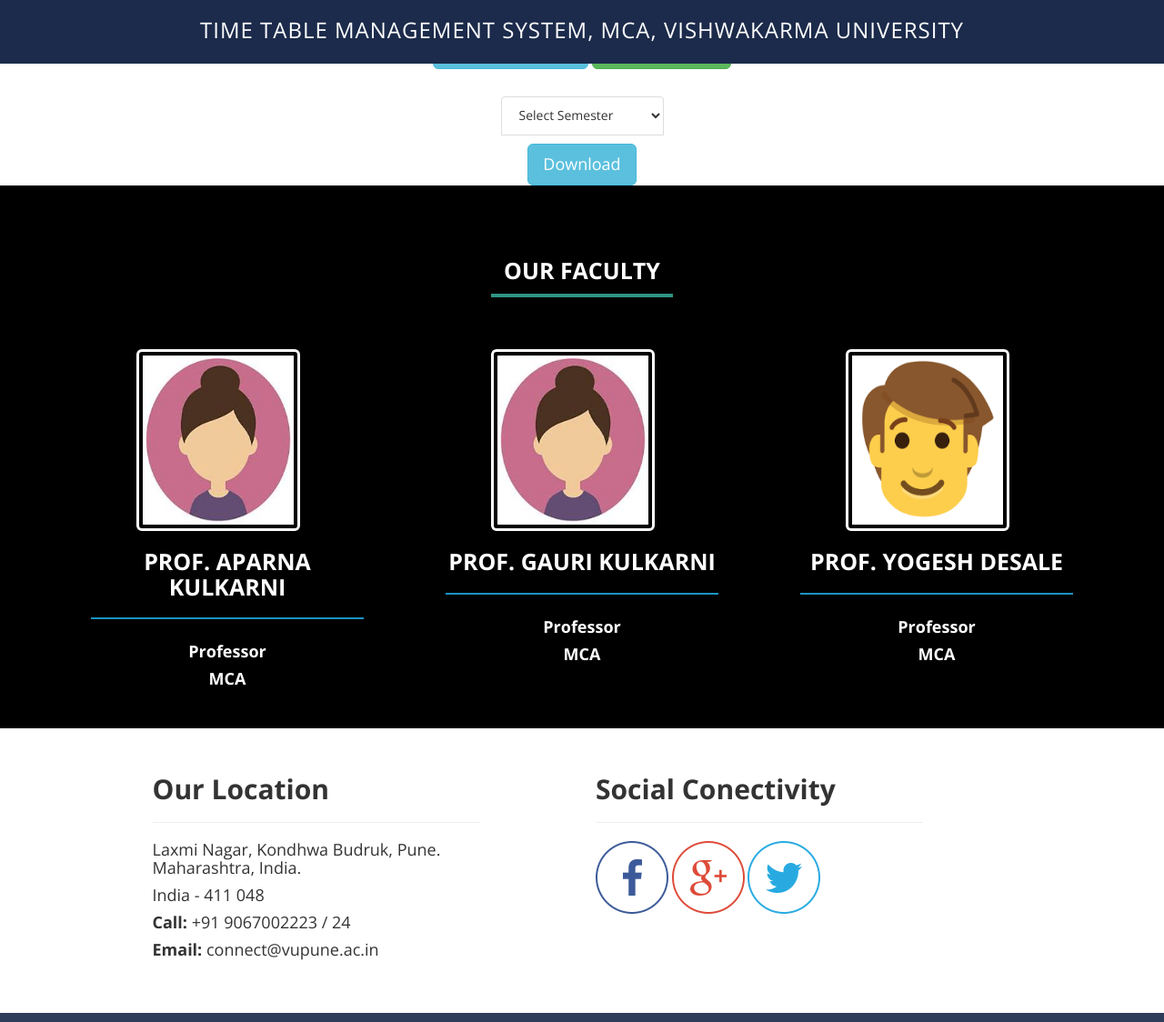
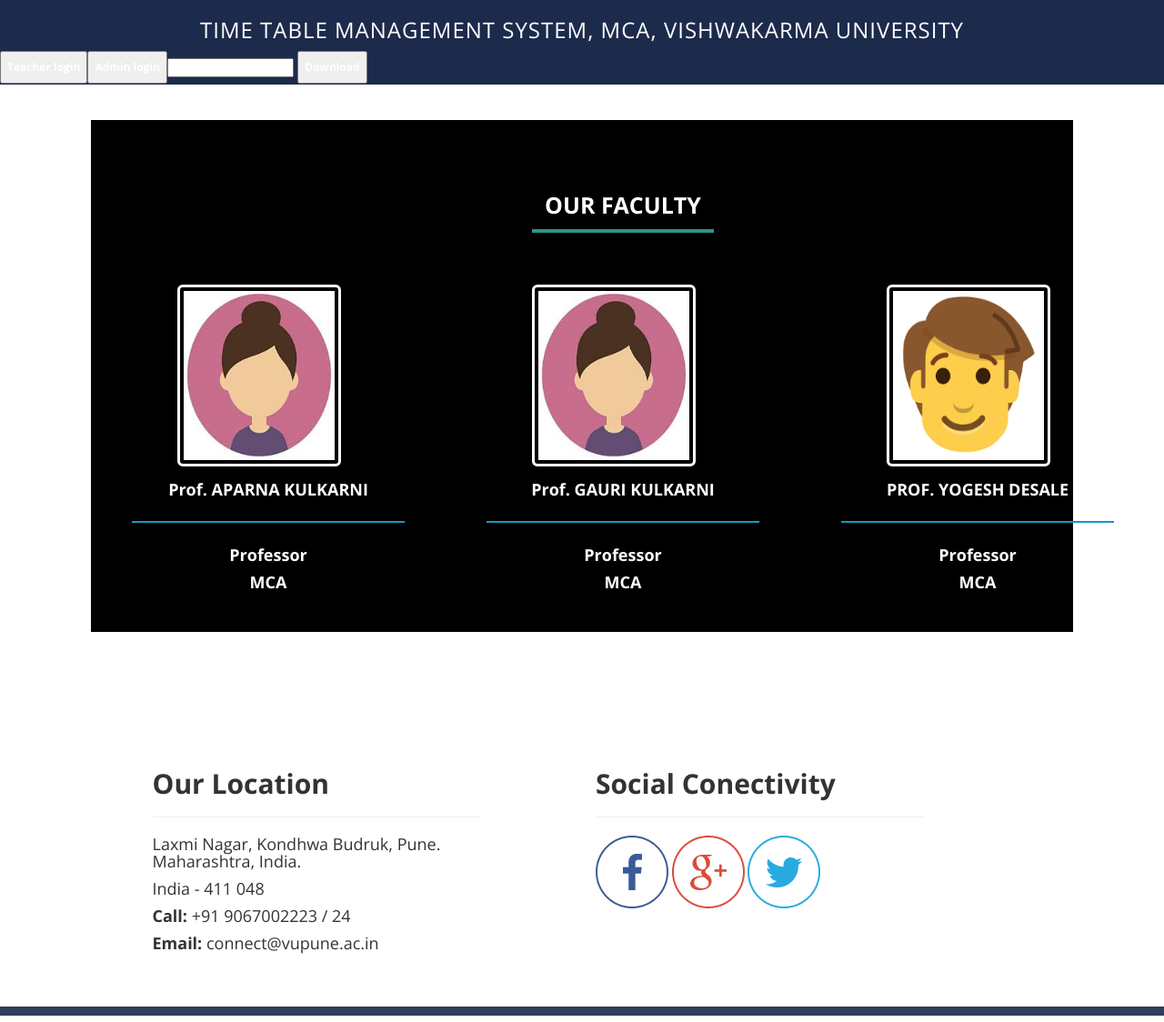
Before and after one commit to Shivanshu3979/sroy_php, a PHP site: page / in a window 1280 px wide. Shown: the whole page at 91% size. Run offline with PHP 8.4, Linux system fonts and the light colour scheme.

Commit message:
navigation bar

```diff
--- a/TTMS/files/assets/css/style.css
+++ b/TTMS/files/assets/css/style.css
@@ -1,17 +1,4 @@
-/*=============================================================
-    Authour URI: www.binarytheme.com
-    License: Commons Attribution 3.0
 
-    http://creativecommons.org/licenses/by/3.0/
-
-    100% To use For Personal And Commercial Use.
-    IN EXCHANGE JUST GIVE US CREDITS AND TELL YOUR FRIENDS ABOUT US
-
-    ========================================================  */
-
-/* =============================================================
-   GENERAL STYLES
- ============================================================ */
 body {
     font-family: 'Open Sans', sans-serif;
     line-height: 30px;
@@ -31,8 +18,24 @@
   NAVBAR STYLES
     ===================================*/
 
+.navigation{
+    display:flex;
+}
+
 .logo-custom {
     max-height: 40px;
+}
+
+.menu_bar{
+    display: flex;
+    flex-direction: column;
+}
+
+.menu_bar button{
+    width: 10em;;
+    height:2em;
+    margin:0;
+    padding: 0px 3px 3px 3px;
 }
 
 #menu {
@@ -42,8 +45,11 @@
     font-weight: 900;
     letter-spacing: 1px;
     min-height: 70px;
+    position:fixed;
 }
-
+.btn-info{
+    margin-bottom:10px;
+}
 .navbar-inverse {
     border-color: transparent;
 }
@@ -59,7 +65,6 @@
 
 .modal {
     display: none; /* Hidden by default */
-    position: fixed; /* Stay in place */
     z-index: 1; /* Sit on top */
     left: 0;
     top: 0;
@@ -309,6 +314,7 @@
 #faculty-sec {
     background-color: #000;
     color: #fff;
+    margin:100px;
 }
 
 #faculty-sec .header-line {
--- a/TTMS/files/index.php
+++ b/TTMS/files/index.php
@@ -31,6 +31,23 @@
             <h3 align="center">TIME TABLE MANAGEMENT SYSTEM, MCA, VISHWAKARMA UNIVERSITY</h3>
         </div>
     </div>
+
+    <div class="navigation">
+        <button>Teacher login</button>
+        <button>Admin login</button>
+        <div>
+            <form  style="margin:0;padding:0;" data-scroll-reveal="enter from the bottom after 0.2s" action="studentvalidation.php" method="post">
+                <select id="select_semester" name="select_semester" >
+                    <option selected disabled>Select Semester</option>
+                    <option value="3"> MCA ( Semester I )</option>
+                    <option value="4"> MCA ( Semester II )</option>
+                    <option value="5"> MCA ( Semester III )</option>
+                    <option value="6"> MCA ( Semester IV )</option>
+                </select>
+                <button type="submit">Download</button>
+            </form>
+        </div>
+    </div>
 </div>
 
 <script type="text/javascript">
@@ -43,26 +60,18 @@
         window.alert("Downloaded!");
     }
 </script>
-<div align="center" STYLE="margin-top: 30px">
+<div class="menu_bar">
+<div>
     <button data-scroll-reveal="enter from the bottom after 0.2s"
-            id="teacherLoginBtn" class="btn btn-info btn-lg">TEACHER LOGIN
+            id="teacherLoginBtn" >TEACHER LOGIN
     </button>
     <button data-scroll-reveal="enter from the bottom after 0.2s"
-            id="adminLoginBtn" class="btn btn-success btn-lg">ADMIN LOGIN
+            id="adminLoginBtn" >ADMIN LOGIN
     </button>
 </div>
-<br>
-<div align="center">
-    <form data-scroll-reveal="enter from the bottom after 0.2s" action="studentvalidation.php" method="post">
-        <select id="select_semester" name="select_semester" class="list-group-item">
-            <option selected disabled>Select Semester</option>
-            <option value="3"> MCA ( Semester I )</option>
-            <option value="4"> MCA ( Semester II )</option>
-            <option value="5"> MCA ( Semester III )</option>
-            <option value="6"> MCA ( Semester IV )</option>
-        </select>
-        <button type="submit" class="btn btn-info btn-lg" style="margin-top: 10px">Download</button>
-    </form>
+<div>
+
+</div>
 </div>
 <!-- The Modal -->
 <div id="myModal" class="modal">
@@ -173,7 +182,7 @@
             <div class="col-lg-4  col-md-4 col-sm-4" data-scroll-reveal="enter from the bottom after 0.4s">
                 <div class="faculty-div">
                     <img src="assets/img/faculty/dean.jpeg" class="img-rounded"/>
-                    <h3 align="center">Prof. APARNA KULKARNI</h3>
+                    <h4 align="center">Prof. APARNA KULKARNI</h4>
                     <hr/>
                     <h4 align="center">Professor<br/>MCA</h4>
 
@@ -182,7 +191,7 @@
             <div class="col-lg-4  col-md-4 col-sm-4" data-scroll-reveal="enter from the bottom after 0.5s">
                 <div class="faculty-div">
                     <img src="assets/img/faculty/principal.jpeg" class="img-rounded"/>
-                    <h3 align="center">Prof. GAURI KULKARNI</h3>
+                    <h4 align="center">Prof. GAURI KULKARNI</h4>
                     <hr/>
                     <h4 align="center">Professor<br/>MCA</h4>
 
@@ -191,7 +200,7 @@
             <div class="col-lg-4  col-md-4 col-sm-4" data-scroll-reveal="enter from the bottom after 0.6s">
                 <div class="faculty-div">
                     <img src="assets/img/faculty/chairman.jpeg" class="img-rounded"/>
-                    <h3 align="center">PROF. YOGESH DESALE</h3>
+                    <h4 align="center">PROF. YOGESH DESALE</h4>
                     <hr/>
                     <h4 align="center">Professor<br/>MCA</h4>
 
```
